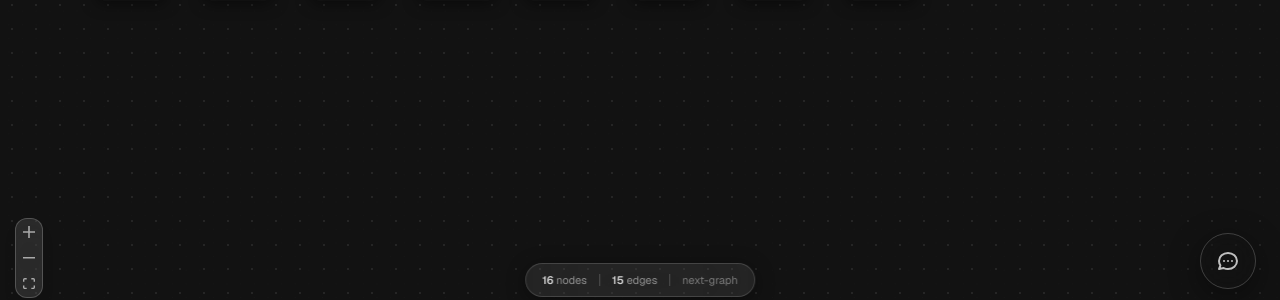
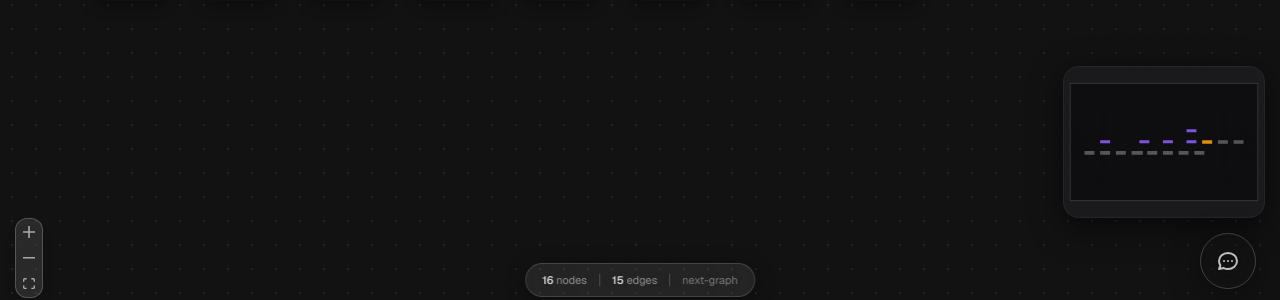
Before and after one commit to daiv09/next-graph, a Next.js app: page / in a window 1280 px wide. Shown: the part 487-787 px from the top of the page. Built offline with nearby package versions, Linux system fonts and the light colour scheme.

Commit message:
feat: implement styled minimap navigator and cluster density

```diff
--- a/app/components/GraphCanvas.tsx
+++ b/app/components/GraphCanvas.tsx
@@ -13,6 +13,7 @@ import {
   useReactFlow,
   useNodesState,
   useEdgesState,
+  MiniMap,
 } from '@xyflow/react';
 import { useCommitContext } from '../context/CommitContext';
 import { useTimelineAnimation } from '../hooks/useTimelineAnimation';
@@ -348,6 +349,22 @@ export function GraphCanvas({
     }
   }, [isTourActive, currentStepIndex, tourSteps, nodes, fitView]);
 
+  const getNodeColor = useCallback((node: Node) => {
+    const type = node.data?.nodeType || node.type;
+    switch (type) {
+      case 'root':
+      case 'folder':
+      case 'dir':
+        return 'rgba(139, 92, 246, 0.9)'; // Glowing violet
+      case 'dependency':
+        return 'rgba(245, 158, 11, 0.9)'; // Amber
+      case 'annotation':
+        return 'rgba(234, 179, 8, 0.9)'; // Yellow
+      default:
+        return 'rgba(255, 255, 255, 0.3)'; // Translucent white for files
+    }
+  }, []);
+
   return (
     <>
       <ReactFlow
@@ -375,6 +392,19 @@ export function GraphCanvas({
         <Controls
           className="!bg-white/10 !backdrop-blur-xl !border !border-white/20 !rounded-xl !shadow-lg"
           showInteractive={false}
+        />
+        <MiniMap
+          nodeColor={getNodeColor}
+          nodeStrokeWidth={3}
+          zoomable
+          pannable
+          onNodeClick={(e, node) => {
+            fitView({ nodes: [node], duration: 800, padding: 0.5, maxZoom: 1.5 });
+          }}
+          className="!bg-[#0a0a0f]/50 !backdrop-blur-xl !border !border-white/10 !rounded-2xl !shadow-[0_8px_32px_rgba(0,0,0,0.6)] !overflow-hidden !bottom-[80px]"
+          maskColor="rgba(255, 255, 255, 0.05)"
+          maskStrokeColor="rgba(255, 255, 255, 0.15)"
+          maskStrokeWidth={1}
         />
       </ReactFlow>
 
```
